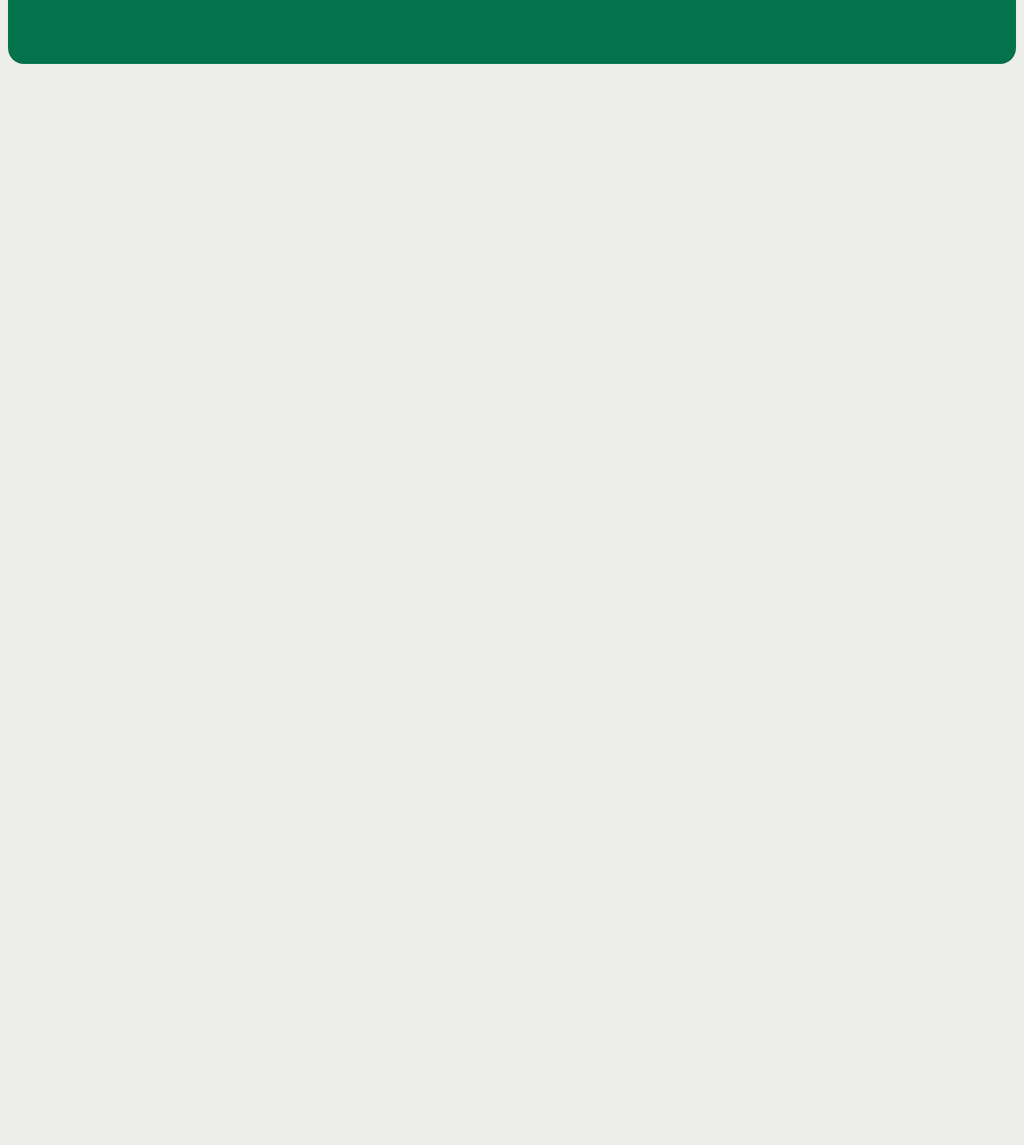
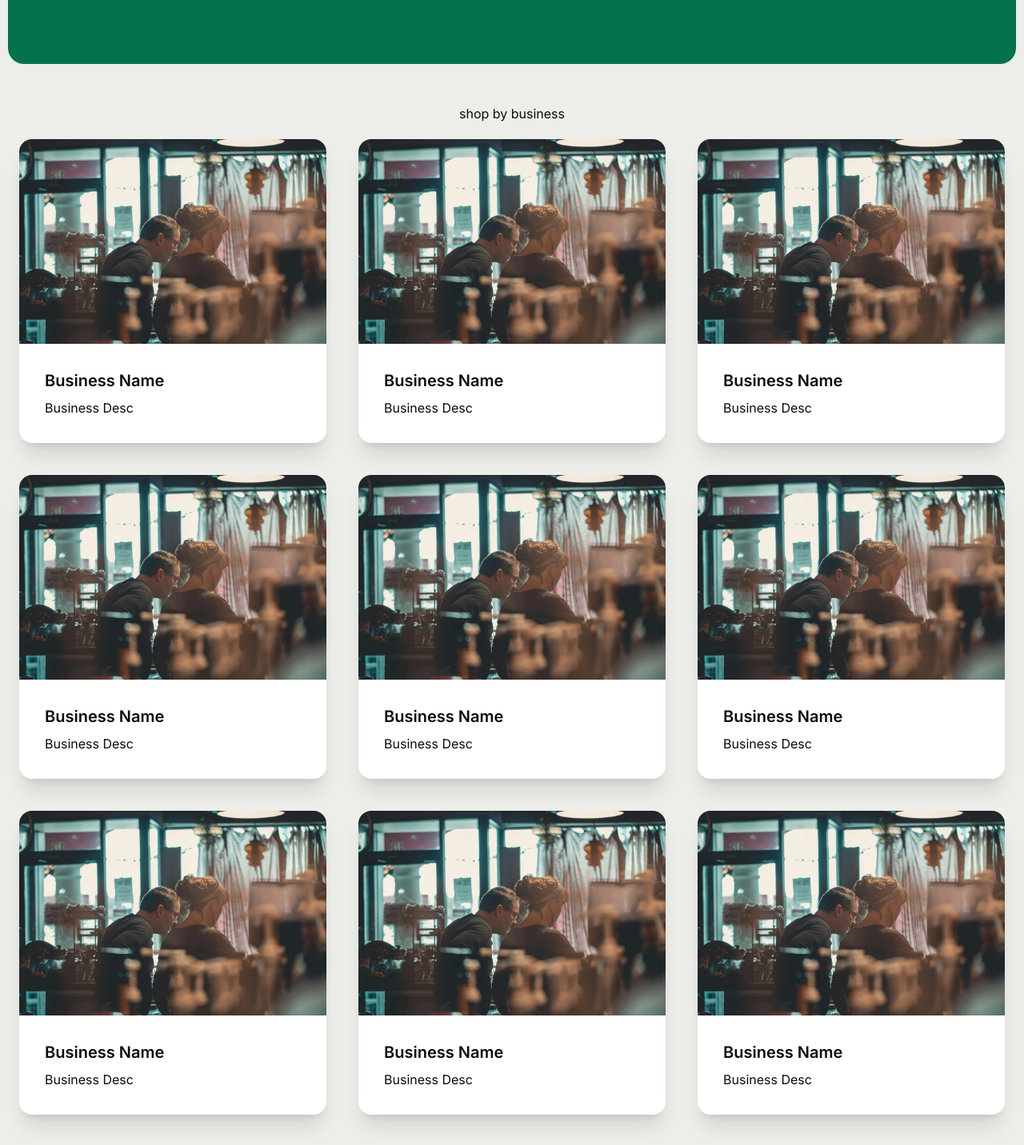
Before and after one commit to ValentinaValverde/Pyme, a Next.js app: page / in a window 1280 px wide. Shown: the part 520-1952 px from the top of the page at 80% size. Before the commit the page ends 800 px from the top, so only its background shows below. Built offline with nearby package versions, Linux system fonts and the light colour scheme; no server answers.

Commit message:
Added basic layout for business section on main page

```diff
--- a/app/page.tsx
+++ b/app/page.tsx
@@ -1,11 +1,13 @@
+import Navbar from '@/components/Navbar';
 import Hero from '../components/Hero';
-import Navbar from '@/components/Navbar';
+import BusinessSection from '@/components/BusinessCardSection';
 
 export default function Home() {
   return (
     <main className="">
       <Navbar />
       <Hero />
+      <BusinessSection />
     </main>
   );
 }
--- a/app/styling/globals.css
+++ b/app/styling/globals.css
@@ -5,6 +5,11 @@
 :root {
   background-color: #edede9;
   color: #0c0c0c;
+}
+
+.center {
+  text-align: center;
+  margin-top: 50px;
 }
 
 /* navbar styles */
@@ -104,3 +109,10 @@
 .upload_file:hover {
   color: #04724d;
 }
+
+.businesscard_container {
+  display: flex;
+  flex-wrap: wrap;
+  justify-content: center;
+  align-items: center;
+}
--- /dev/null
+++ b/components/BusinessCard.tsx
@@ -0,0 +1,22 @@
+import Image from 'next/image';
+import image from '../public/business_card_photo.webp';
+
+export default function BusinessCard() {
+  return (
+    <>
+      <div className="card w-96 bg-base-100 shadow-xl m-5">
+        <figure>
+          <Image src={image} alt="image" width="400" height="100" />
+        </figure>
+        <div className="card-body">
+          <h2 className="card-title">Business Name</h2>
+          <p>Business Desc</p>
+          {/* <div className="card-actions justify-start">
+            <div className="badge badge-outline">Tag 1</div>
+            <div className="badge badge-outline">Tag 2</div>
+          </div> */}
+        </div>
+      </div>
+    </>
+  );
+}
--- /dev/null
+++ b/components/BusinessCardSection.tsx
@@ -0,0 +1,25 @@
+import BusinessCard from './BusinessCard';
+
+export default function BusinessSection() {
+  return (
+    <>
+      <div>
+        <h1 className="center">shop by business</h1>
+        <div className="businesscard_container">
+          <BusinessCard />
+          <BusinessCard />
+          <BusinessCard />
+          <BusinessCard />
+          <BusinessCard />
+          <BusinessCard />
+          <BusinessCard />
+          <BusinessCard />
+          <BusinessCard />
+          <BusinessCard />
+          <BusinessCard />
+          <BusinessCard />
+        </div>
+      </div>
+    </>
+  );
+}
```
Also changed, not shown: public/business_card_photo.webp (added).
